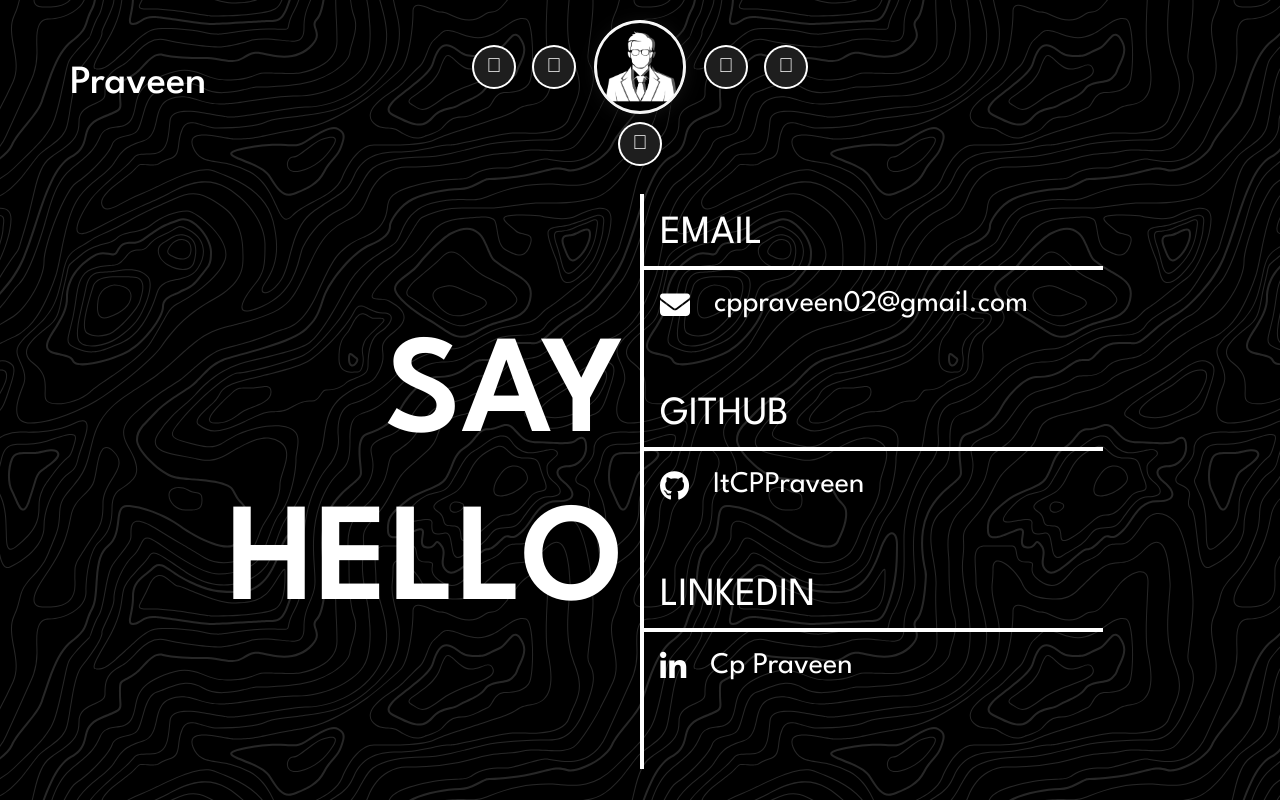
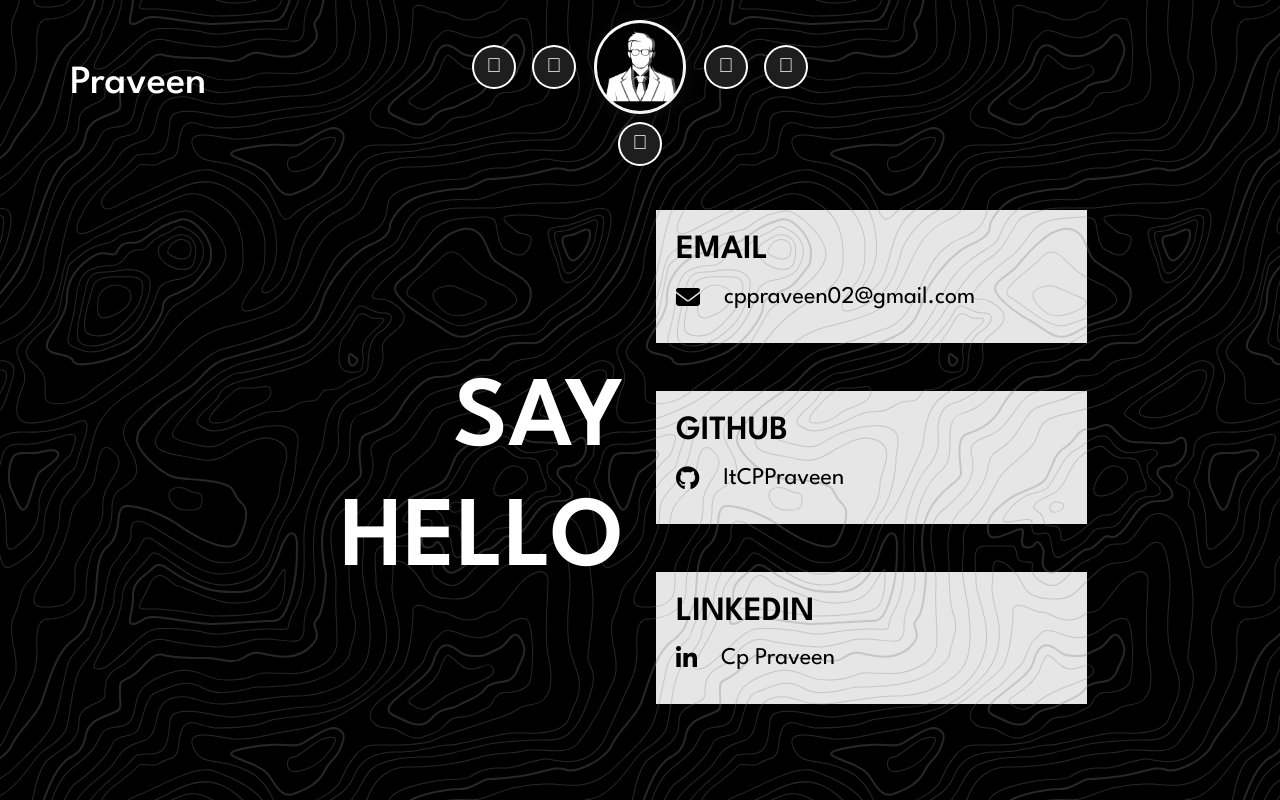
Before and after one commit to ItCPPraveen/portfolio, an Angular app: page /contact in a window 1280 px wide. Built offline with nearby package versions, Linux system fonts and the light colour scheme.

Commit message:
contact design changed - praveen

```diff
--- a/src/app/app.component.css
+++ b/src/app/app.component.css
@@ -73,7 +73,7 @@ body {
 	align-items: center;
 	justify-content: center;
 	box-shadow: 0 0 0 2px #fff;
-	transition: 100ms;
+	transition: 400ms;
 }
 
 .aboutme1 li:hover {
@@ -150,7 +150,7 @@ body {
 	align-items: center;
 	justify-content: center;
 	box-shadow: 0 0 0 2px #fff;
-	transition: 100ms;
+	transition: 400ms;
 }
 
 .resume li:hover {
@@ -263,7 +263,7 @@ body {
 	align-items: center;
 	justify-content: center;
 	box-shadow: 0 0 0 2px #fff;
-	transition: 100ms;
+	transition: 400ms;
 }
 
 .contact li:hover {
--- a/src/app/app.component.html
+++ b/src/app/app.component.html
@@ -14,7 +14,7 @@
             <ul class="aboutme1">
               <li style="--bg-color: #2b2a2a;">
                 <span class="icon1"><i class="fa fa-user" aria-hidden="true"></i></span>
-                <span class="text1">
+                <span class="text1 text-truncate">
                   <a routerLink="aboutme">About me</a></span>
               </li>
             </ul>
--- a/src/app/contact/contact.component.css
+++ b/src/app/contact/contact.component.css
@@ -116,31 +116,46 @@
 } */
 .hello{
 	text-align: right;
-    font-size: 140px;
+    font-size: 100px;
     margin: 0;
     font-weight: 600;
 }
 .contact_head{
-	font-size: 40px;
-    font-weight: 400;
+	font-size: 34px;
+    font-weight: 600;
 }
 .contant_link{
 	text-decoration: none;
-	color: white;
+	color: black;
 	font-size: 30px;
 }
 .contant_link p{
 	margin: 0;
 }
-.links_con{
-	border-left: 4px solid white
+.contant_link p:hover{
+	border-bottom:2px solid black;
 }
-.h-line{
-	background-color: white;
-	position: absolute;
-	height: 4px;
-	left: 0;
+.con_card{
+	backdrop-filter: invert(0.9);
+    color: #000000;
+    padding: 20px;
+    transition: 400ms;
 }
-.contant_link p:hover{
-	border-bottom:2px solid white
+.con_card:hover{
+	box-shadow: inset 4px 3px 10px black;
+    transition: 400ms;
+	padding: 20px 30px;
 }
+.link_name{
+	font-size: 24px;
+}
+@media screen and (max-width: 990px) {
+	.link_name{
+		font-size: 16px;
+	}
+}
+@media screen and (max-width: 1024px) {
+	.hello{
+		font-size: 90px;
+	}
+}
--- a/src/app/contact/contact.component.html
+++ b/src/app/contact/contact.component.html
@@ -11,54 +11,45 @@
 <div class="container">
   <div class="d-flex flex-wrap justify-content-center align-items-center">
     <div class="col-md-5 col-12 p-3">
-      <h1 class="hello">
+      <h1 class="hello text-md-right text-center">
         SAY HELLO
       </h1>
     </div>
     <div class="col-md-5 col-12 p-3 links_con position-relative">
-      <div class="mb-5">
+      <div class="mb-5 con_card">
         <h3 class="contact_head">
           EMAIL
         </h3>
-        <div class="w-100 h-line">
-
-        </div>
         <a class="contant_link" href="mailto:cppraveen02@gmail.com">
-          <div class="d-flex align-items-center">
+          <div class="d-flex align-items-center my-2 link_name">
             <i class="fa fa-envelope"></i>
-            <p class="my-3 mx-4">
+            <p class="mx-4">
               {{gmail}}
             </p>
           </div>
         </a>
       </div>
-      <div class="mb-5">
+      <div class="mb-5 con_card">
         <h3 class="contact_head">
           GITHUB
         </h3>
-        <div class="w-100 h-line">
-
-        </div>
         <a class="contant_link" href="https://github.com/ItCPPraveen">
-          <div class="d-flex align-items-center">
+          <div class="d-flex align-items-center my-2 link_name">
             <i class="fa fa-github"></i>
-            <p class="my-3 mx-4">
+            <p class="mx-4">
               ItCPPraveen
             </p>
           </div>
         </a>
       </div>
-      <div class="mb-5">
+      <div class="mb-5 con_card">
         <h3 class="contact_head">
           LINKEDIN
         </h3>
-        <div class="w-100 h-line">
-
-        </div>
         <a class="contant_link" href="https://www.linkedin.com/in/cp-praveen-84218b190">
-          <div class="d-flex align-items-center">
+          <div class="d-flex align-items-center my-2 link_name">
             <i class="fa fa-linkedin"></i>
-            <p class="my-3 mx-4">
+            <p class="mx-4">
               Cp Praveen
             </p>
           </div>
```
